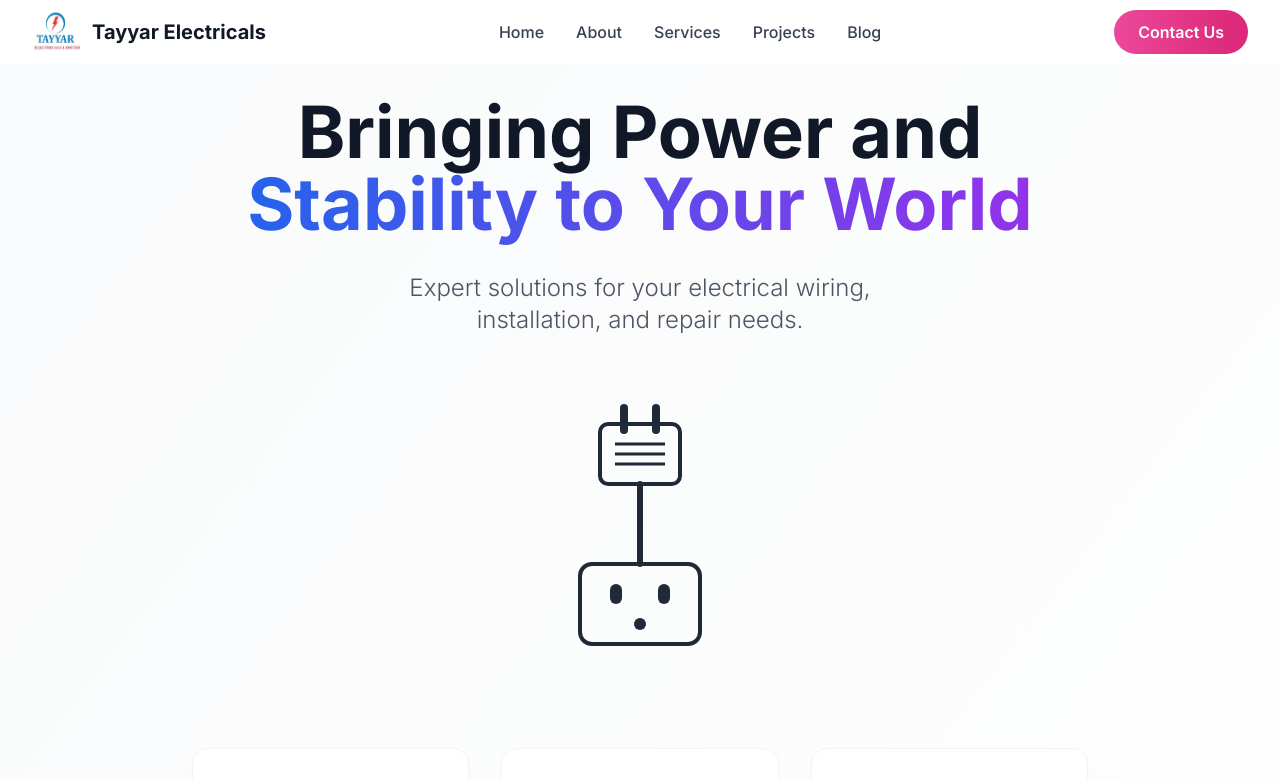
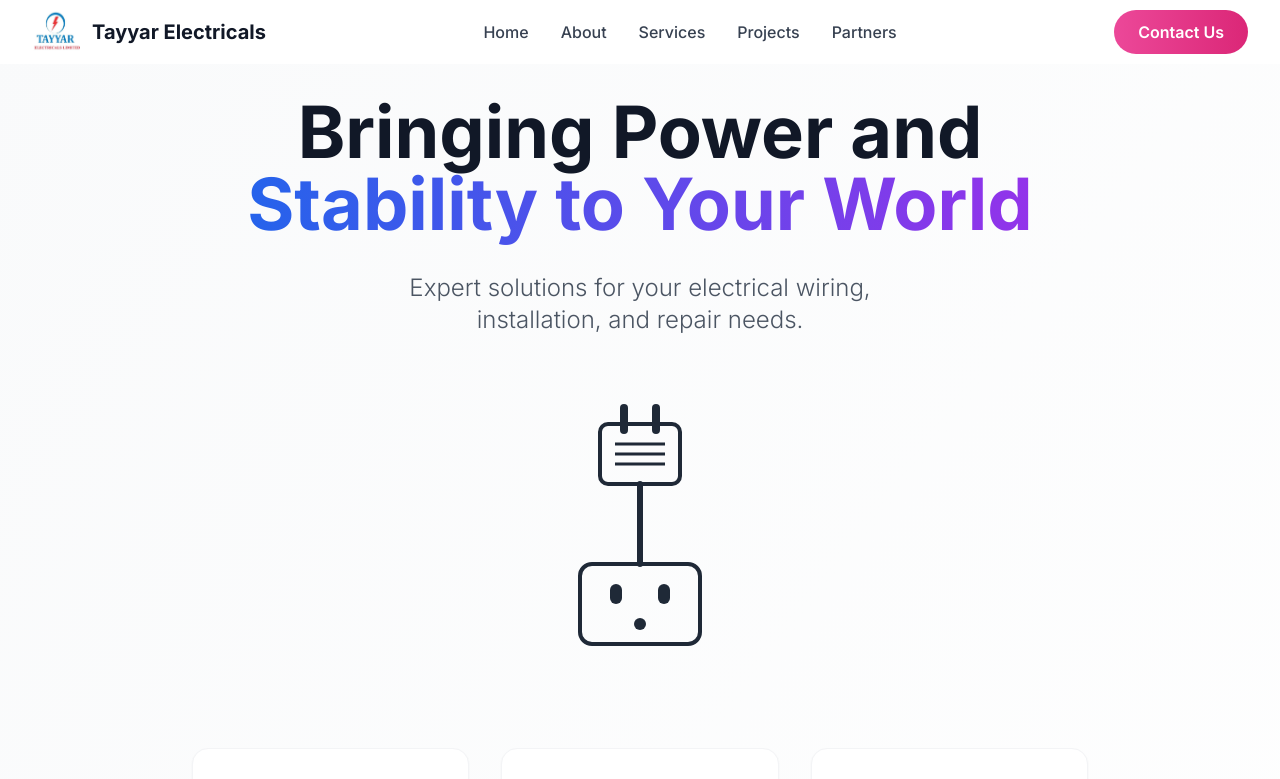
Before and after one commit to Abdikarim-sudo4331/Tayyar-electrical, a React (Vite) app: page / in a window 1280 px wide. Shown: the top 779 px of the page. Built offline with nearby package versions, Linux system fonts and the light colour scheme.

Commit message:
Create Partners section with partner images

```diff
--- a/src/App.tsx
+++ b/src/App.tsx
@@ -4,6 +4,7 @@ import Hero from './components/Hero';
 import Services from './components/Services';
 import Projects from './components/Projects';
 import About from './components/About';
+import Partners from './components/Partners';
 import Contact from './components/Contact';
 import Footer from './components/Footer';
 
@@ -15,6 +16,7 @@ function App() {
       <Services />
       <Projects />
       <About />
+      <Partners />
       <Contact />
       <Footer />
     </div>
--- a/src/components/Footer.tsx
+++ b/src/components/Footer.tsx
@@ -70,6 +70,7 @@ const Footer: React.FC = () => {
                 { label: "About", id: "about" },
                 { label: "Services", id: "services" },
                 { label: "Projects", id: "projects" },
+                { label: "Partners", id: "partners" },
                 { label: "Contact", id: "contact" }
               ].map((link, index) => (
                 <li key={index}>
--- a/src/components/Header.tsx
+++ b/src/components/Header.tsx
@@ -47,7 +47,7 @@ const Header: React.FC = () => {
               { name: 'About', id: 'about' },
               { name: 'Services', id: 'services' },
               { name: 'Projects', id: 'projects' },
-              { name: 'Blog', id: 'blog' }
+              { name: 'Partners', id: 'partners' }
             ].map((item) => (
               <button
                 key={item.name}
@@ -87,7 +87,7 @@ const Header: React.FC = () => {
                 { name: 'About', id: 'about' },
                 { name: 'Services', id: 'services' },
                 { name: 'Projects', id: 'projects' },
-                { name: 'Blog', id: 'blog' }
+                { name: 'Partners', id: 'partners' }
               ].map((item) => (
                 <button
                   key={item.name}
--- /dev/null
+++ b/src/components/Partners.tsx
@@ -0,0 +1,135 @@
+import React from 'react';
+import { Handshake, Award, Globe, Users } from 'lucide-react';
+
+const Partners: React.FC = () => {
+  const partners = [
+    {
+      name: "Chint Electric",
+      logo: "/Partners chint.jpg",
+      description: "Leading electrical equipment manufacturer"
+    },
+    {
+      name: "Partner Network",
+      logo: "/partners.PNG",
+      description: "Our trusted partner ecosystem"
+    }
+  ];
+
+  const partnershipBenefits = [
+    {
+      icon: Award,
+      title: "Quality Assurance",
+      description: "Partnerships with industry-leading manufacturers ensure top-quality components and materials"
+    },
+    {
+      icon: Globe,
+      title: "Global Standards",
+      description: "Access to international best practices and cutting-edge electrical technologies"
+    },
+    {
+      icon: Users,
+      title: "Expert Support",
+      description: "Technical support and training from our trusted manufacturing partners"
+    },
+    {
+      icon: Handshake,
+      title: "Reliable Supply",
+      description: "Consistent availability of quality electrical components for all project needs"
+    }
+  ];
+
+  return (
+    <section id="partners" className="py-20 bg-gradient-to-br from-blue-50 to-purple-50">
+      <div className="max-w-7xl mx-auto px-6 lg:px-8">
+        <div className="text-center mb-16">
+          <h2 className="text-4xl md:text-5xl font-bold text-gray-900 mb-6">
+            Our <span className="bg-gradient-to-r from-blue-600 to-purple-600 bg-clip-text text-transparent">Partners</span>
+          </h2>
+          <p className="text-xl text-gray-600 max-w-3xl mx-auto leading-relaxed">
+            We collaborate with industry-leading manufacturers and suppliers to deliver
+            the highest quality electrical solutions for our clients.
+          </p>
+        </div>
+
+        {/* Partner Logos */}
+        <div className="mb-20">
+          <div className="grid grid-cols-1 md:grid-cols-2 gap-12 max-w-4xl mx-auto">
+            {partners.map((partner, index) => (
+              <div
+                key={index}
+                className="bg-white rounded-2xl p-8 shadow-lg border border-gray-100 hover:shadow-xl hover:-translate-y-2 transition-all duration-300 group"
+              >
+                <div className="text-center">
+                  <div className="mb-6 overflow-hidden rounded-xl">
+                    <img
+                      src={partner.logo}
+                      alt={partner.name}
+                      className="w-full h-48 object-cover group-hover:scale-105 transition-transform duration-300"
+                    />
+                  </div>
+                  <h3 className="text-2xl font-bold text-gray-900 mb-3">
+                    {partner.name}
+                  </h3>
+                  <p className="text-gray-600 leading-relaxed">
+                    {partner.description}
+                  </p>
+                </div>
+              </div>
+            ))}
+          </div>
+        </div>
+
+        {/* Partnership Benefits */}
+        <div className="bg-white rounded-3xl p-12 shadow-sm border border-gray-100">
+          <div className="text-center mb-12">
+            <h3 className="text-3xl font-bold text-gray-900 mb-4">
+              Partnership <span className="text-blue-600">Benefits</span>
+            </h3>
+            <p className="text-lg text-gray-600 max-w-2xl mx-auto leading-relaxed">
+              Our strategic partnerships enable us to provide superior electrical solutions
+              with guaranteed quality and reliability.
+            </p>
+          </div>
+
+          <div className="grid grid-cols-1 md:grid-cols-2 lg:grid-cols-4 gap-8">
+            {partnershipBenefits.map((benefit, index) => (
+              <div
+                key={index}
+                className="text-center group hover:-translate-y-1 transition-transform duration-200"
+              >
+                <div className="w-16 h-16 bg-gradient-to-br from-blue-500 to-blue-600 rounded-2xl flex items-center justify-center mx-auto mb-6 group-hover:scale-110 transition-transform duration-200">
+                  <benefit.icon className="w-8 h-8 text-white" />
+                </div>
+                <h4 className="text-xl font-bold text-gray-900 mb-3">
+                  {benefit.title}
+                </h4>
+                <p className="text-gray-600 leading-relaxed">
+                  {benefit.description}
+                </p>
+              </div>
+            ))}
+          </div>
+        </div>
+
+        {/* Call to Action */}
+        <div className="mt-16 text-center">
+          <h3 className="text-2xl font-bold text-gray-900 mb-4">
+            Interested in Partnership?
+          </h3>
+          <p className="text-lg text-gray-600 mb-8 max-w-2xl mx-auto leading-relaxed">
+            We're always looking to expand our network of trusted partners.
+            Contact us to explore collaboration opportunities.
+          </p>
+          <button
+            onClick={() => document.getElementById('contact')?.scrollIntoView({ behavior: 'smooth' })}
+            className="bg-gradient-to-r from-blue-600 to-blue-700 text-white px-8 py-4 rounded-full font-semibold text-lg hover:from-blue-700 hover:to-blue-800 transition-all duration-200 hover:shadow-lg hover:shadow-blue-500/25 hover:-translate-y-1"
+          >
+            Get In Touch
+          </button>
+        </div>
+      </div>
+    </section>
+  );
+};
+
+export default Partners;
```
